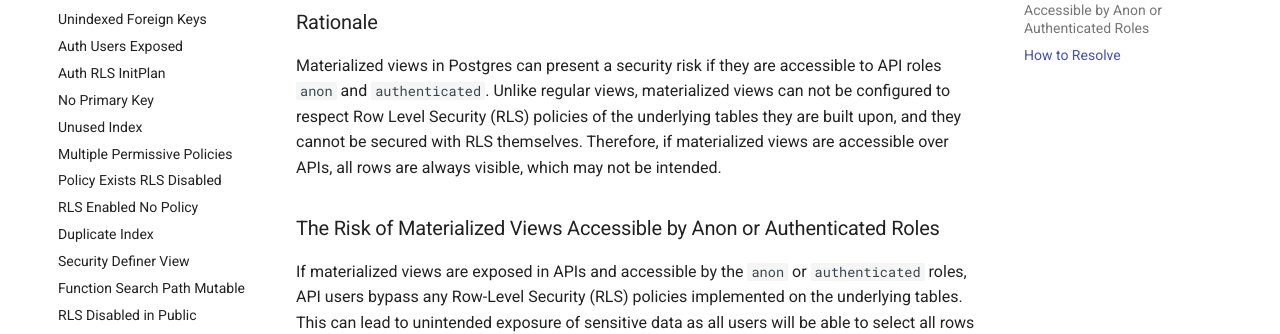
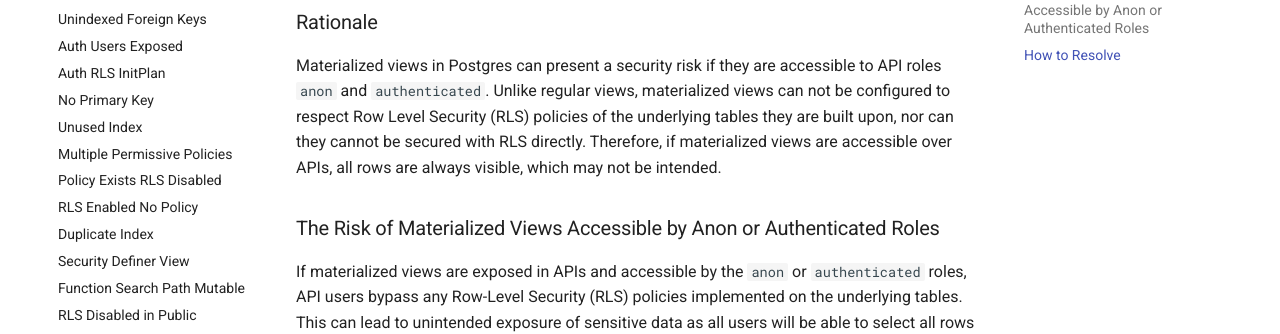
Before and after one commit to supabase/splinter, an MkDocs documentation site: the page built from docs/0016_materialized_view_in_api.md, in a window 1280 px wide and 1039 px high. Shown: the part 173-507 px from the top of the window. Built offline with MkDocs 1.6.1 and Material for MkDocs 9.7.7, drawn with Linux system fonts in a browser that asks for light colours; comment, search, counter and statistics services are not loaded.

Commit message:
clarify doc line

```diff
--- a/docs/0016_materialized_view_in_api.md
+++ b/docs/0016_materialized_view_in_api.md
@@ -2,7 +2,7 @@ Level: WARN
 
 ### Rationale
 
-Materialized views in Postgres can present a security risk if they are accessible to API roles `anon` and `authenticated`. Unlike regular views, materialized views can not be configured to respect Row Level Security (RLS) policies of the underlying tables they are built upon, and they cannot be secured with RLS themselves. Therefore, if materialized views are accessible over APIs, all rows are always visible, which may not be intended.
+Materialized views in Postgres can present a security risk if they are accessible to API roles `anon` and `authenticated`. Unlike regular views, materialized views can not be configured to respect Row Level Security (RLS) policies of the underlying tables they are built upon, nor can they cannot be secured with RLS directly. Therefore, if materialized views are accessible over APIs, all rows are always visible, which may not be intended.
 
 ### The Risk of Materialized Views Accessible by Anon or Authenticated Roles
 
```
